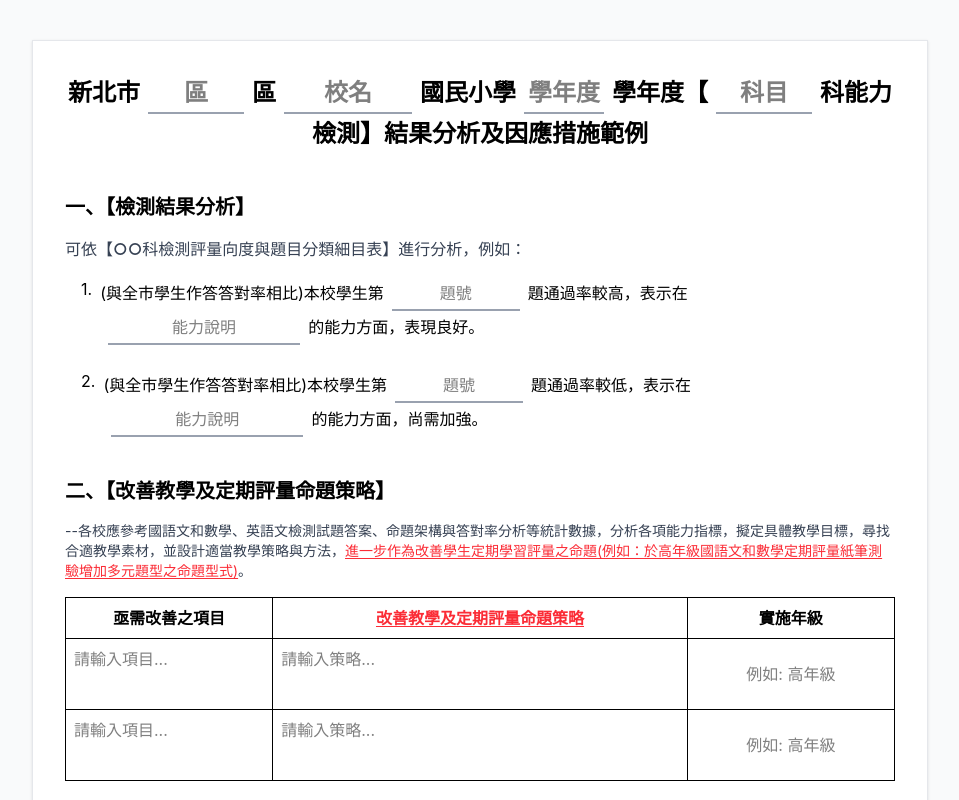
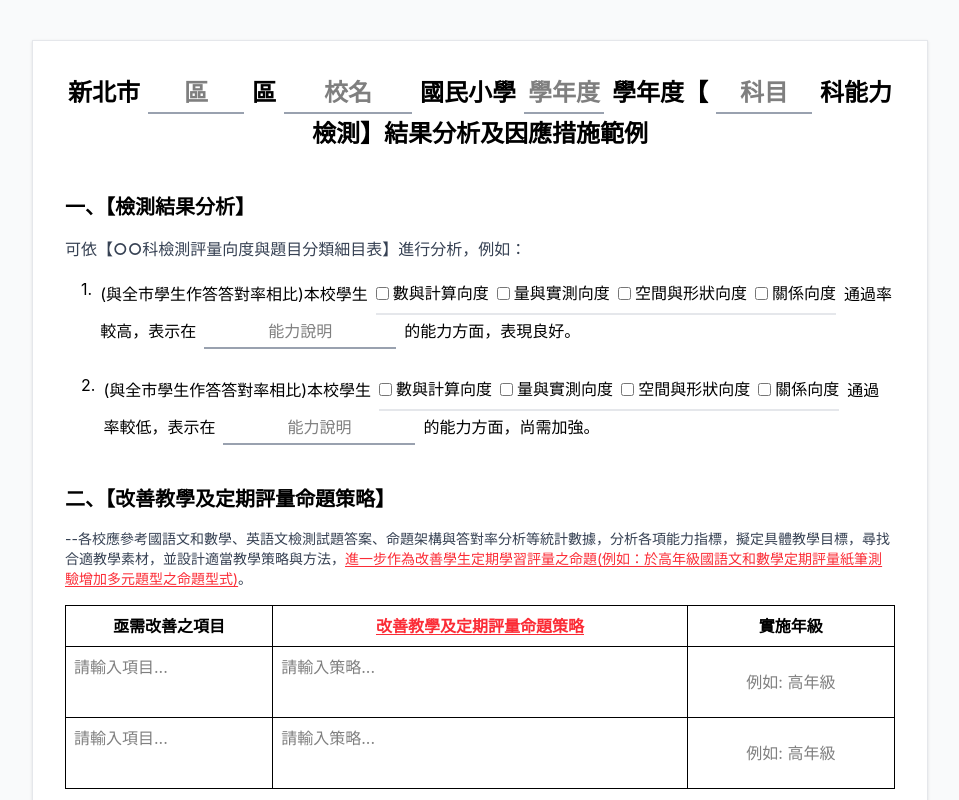
Before and after one commit to chy23/GIEMS_Math, a React (Vite) app: page / in a window 1280 px wide. Shown: the top 800 px of the page, without its empty margins (160-1119 px from the left). Built offline with nearby package versions, Linux system fonts and the light colour scheme.

Commit message:
Update section 1 to use dimensions checkboxes

```diff
--- a/src/App.tsx
+++ b/src/App.tsx
@@ -6,10 +6,20 @@ function App() {
   const [academicYear, setAcademicYear] = useState('');
   const [subject, setSubject] = useState('');
 
-  const [highPassQs, setHighPassQs] = useState('');
+  const [highPassDims, setHighPassDims] = useState<string[]>([]);
   const [goodAbilities, setGoodAbilities] = useState('');
-  const [lowPassQs, setLowPassQs] = useState('');
+  const [lowPassDims, setLowPassDims] = useState<string[]>([]);
   const [needsImprovementAbilities, setNeedsImprovementAbilities] = useState('');
+
+  const dimensionsList = ['數與計算', '量與實測', '空間與形狀', '關係'];
+
+  const handleDimChange = (dim: string, type: 'high' | 'low') => {
+    if (type === 'high') {
+      setHighPassDims(prev => prev.includes(dim) ? prev.filter(d => d !== dim) : [...prev, dim]);
+    } else {
+      setLowPassDims(prev => prev.includes(dim) ? prev.filter(d => d !== dim) : [...prev, dim]);
+    }
+  };
 
   return (
     <div className="min-h-screen bg-gray-50 py-10 px-4 sm:px-6 lg:px-8">
@@ -63,15 +73,20 @@ function App() {
             <div className="flex items-start">
               <span className="mr-2">1.</span>
               <div className="flex-1 leading-loose">
-                (與全市學生作答答對率相比)本校學生第
-                <input
-                  type="text"
-                  className="border-b-2 border-gray-400 mx-2 w-32 text-center focus:outline-none focus:border-blue-500"
-                  value={highPassQs}
-                  onChange={(e) => setHighPassQs(e.target.value)}
-                  placeholder="題號"
-                />
-                題通過率較高，表示在
+                (與全市學生作答答對率相比)本校學生
+                <span className="inline-flex flex-wrap items-center gap-2 mx-2 border-b-2 border-gray-200 pb-1">
+                  {dimensionsList.map(dim => (
+                    <label key={dim} className="cursor-pointer flex items-center space-x-1">
+                      <input
+                        type="checkbox"
+                        checked={highPassDims.includes(dim)}
+                        onChange={() => handleDimChange(dim, 'high')}
+                      />
+                      <span>{dim}向度</span>
+                    </label>
+                  ))}
+                </span>
+                通過率較高，表示在
                 <input
                   type="text"
                   className="border-b-2 border-gray-400 mx-2 w-48 text-center focus:outline-none focus:border-blue-500"
@@ -86,15 +101,20 @@ function App() {
             <div className="flex items-start">
               <span className="mr-2">2.</span>
               <div className="flex-1 leading-loose">
-                (與全市學生作答答對率相比)本校學生第
-                <input
-                  type="text"
-                  className="border-b-2 border-gray-400 mx-2 w-32 text-center focus:outline-none focus:border-blue-500"
-                  value={lowPassQs}
-                  onChange={(e) => setLowPassQs(e.target.value)}
-                  placeholder="題號"
-                />
-                題通過率較低，表示在
+                (與全市學生作答答對率相比)本校學生
+                <span className="inline-flex flex-wrap items-center gap-2 mx-2 border-b-2 border-gray-200 pb-1">
+                  {dimensionsList.map(dim => (
+                    <label key={dim} className="cursor-pointer flex items-center space-x-1">
+                      <input
+                        type="checkbox"
+                        checked={lowPassDims.includes(dim)}
+                        onChange={() => handleDimChange(dim, 'low')}
+                      />
+                      <span>{dim}向度</span>
+                    </label>
+                  ))}
+                </span>
+                通過率較低，表示在
                 <input
                   type="text"
                   className="border-b-2 border-gray-400 mx-2 w-48 text-center focus:outline-none focus:border-blue-500"
```
